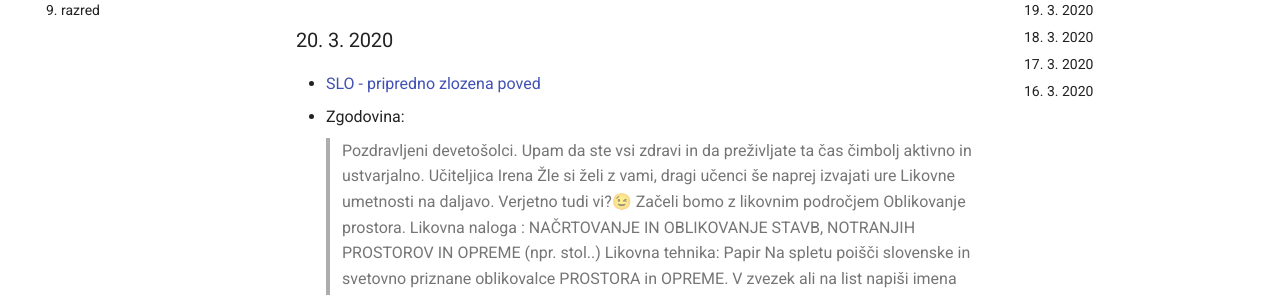
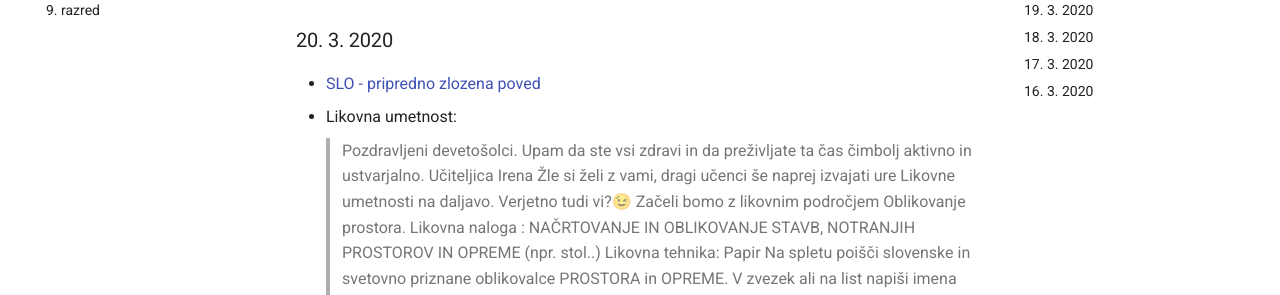
Before and after one commit to skyflyer/solski-materiali, an MkDocs documentation site: the page built from docs/9razred/index.md, in a window 1280 px wide and 900 px high. Shown: the part 155-450 px from the top of the window. Built offline with MkDocs 1.6.1 and Material for MkDocs 9.7.7, drawn with Linux system fonts in a browser that asks for light colours.

Commit message:
Popravek

```diff
--- a/docs/9razred/index.md
+++ b/docs/9razred/index.md
@@ -12,7 +12,7 @@ Drug teden
 ### 20. 3. 2020
 
 * [SLO - pripredno zlozena poved](slovenscina/2020-03-20-priredno-zlozena-poved.pdf)
-* Zgodovina:
+* Likovna umetnost:
 
     >Pozdravljeni devetošolci.
     >Upam da ste vsi zdravi in da preživljate ta čas čimbolj aktivno in ustvarjalno. Učiteljica Irena Žle si želi z vami, dragi učenci še naprej izvajati ure Likovne umetnosti na daljavo. Verjetno tudi vi?😉
```
